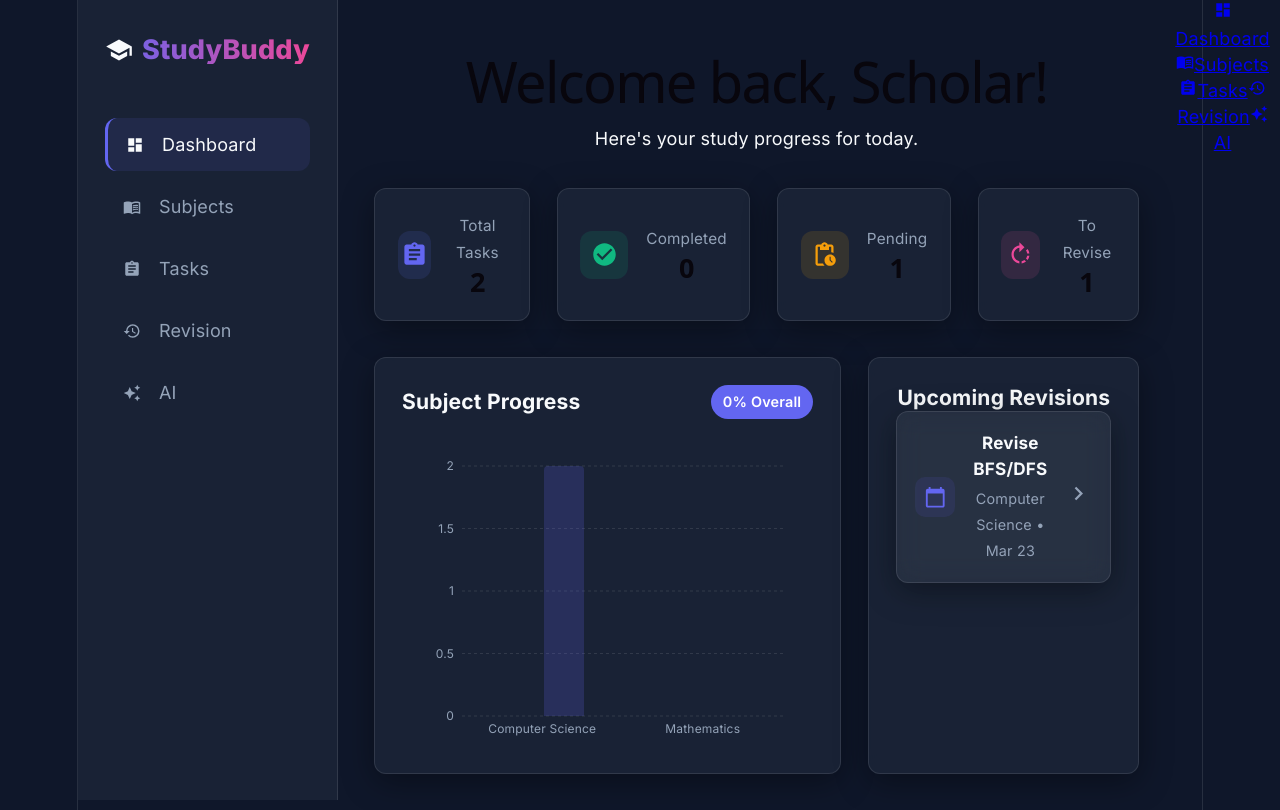
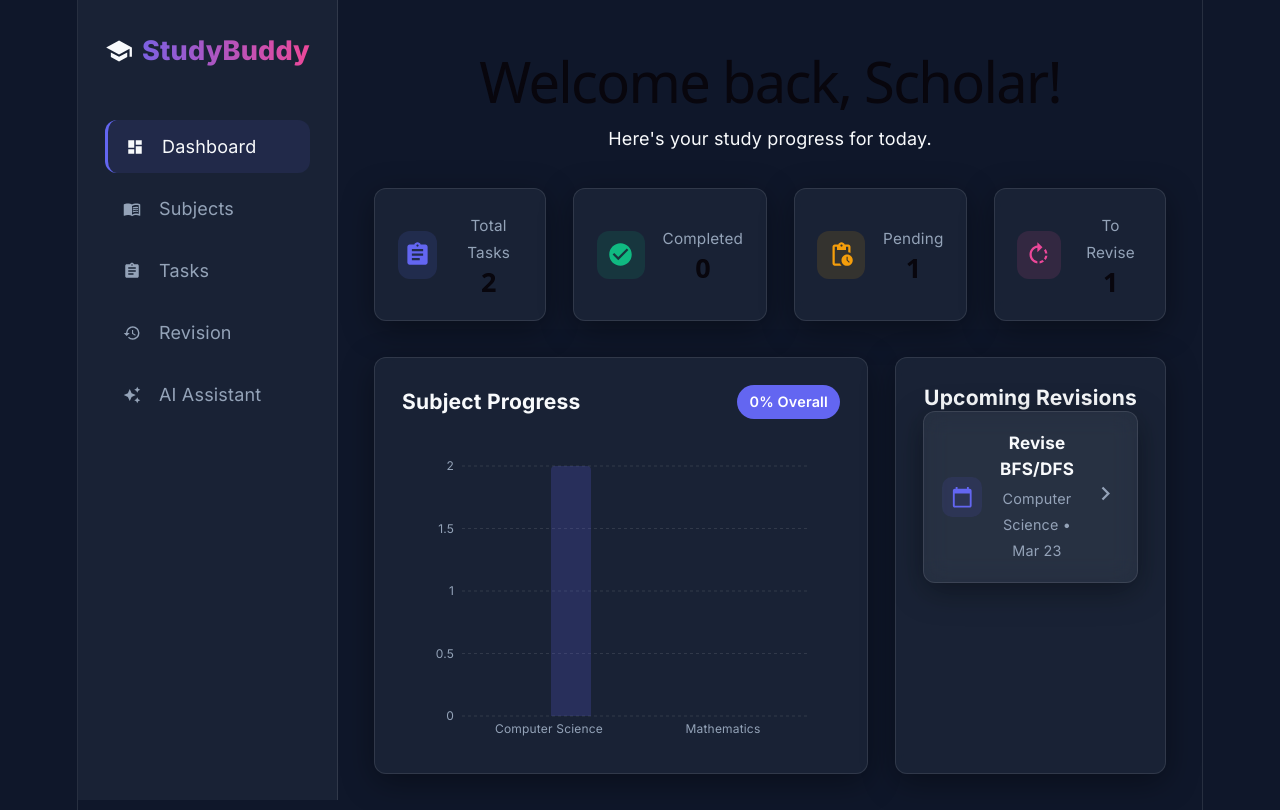
Before and after one commit to AryanMoorthy/StudyBuddy, a React (Vite) app: page /dashboard in a window 1280 px wide. Built offline with nearby package versions, Linux system fonts and the light colour scheme.

Commit message:
Update Layout.jsx

```diff
--- a/src/components/Layout.jsx
+++ b/src/components/Layout.jsx
@@ -1,4 +1,4 @@
-import React, { useState } from 'react';
+import React from 'react';
 import { NavLink, Outlet } from 'react-router-dom';
 import {
   MdDashboard,
@@ -6,23 +6,22 @@ import {
   MdAssignment,
   MdHistory,
   MdAutoAwesome,
-  MdSchool,
-  MdMenu,
-  MdClose
+  MdSchool
 } from 'react-icons/md';
 
+const Sidebar = () => {
   const links = [
     { to: '/dashboard', icon: <MdDashboard />, label: 'Dashboard' },
     { to: '/subjects', icon: <MdMenuBook />, label: 'Subjects' },
     { to: '/tasks', icon: <MdAssignment />, label: 'Tasks' },
     { to: '/revision', icon: <MdHistory />, label: 'Revision' },
-  { to: '/ai-tools', icon: <MdAutoAwesome />, label: 'AI' },
+    { to: '/ai-tools', icon: <MdAutoAwesome />, label: 'AI Assistant' },
   ];
 
-const Sidebar = () => (
+  return (
     <div className="sidebar">
       <div className="logo">
-      <MdSchool size={28} />
+        <MdSchool size={30} />
         <span>StudyBuddy</span>
       </div>
       <nav className="nav-links">
@@ -39,21 +38,7 @@ const Sidebar = () => (
       </nav>
     </div>
   );
-
-const BottomNav = () => (
-  <nav className="bottom-nav">
-    {links.map((link) => (
-      <NavLink
-        key={link.to}
-        to={link.to}
-        className={({ isActive }) => `bottom-nav-item ${isActive ? 'active' : ''}`}
-      >
-        <span className="bottom-nav-icon">{link.icon}</span>
-        <span className="bottom-nav-label">{link.label}</span>
-      </NavLink>
-    ))}
-  </nav>
-);
+};
 
 const Layout = () => {
   return (
@@ -62,7 +47,6 @@ const Layout = () => {
       <main className="main-content">
         <Outlet />
       </main>
-      <BottomNav />
     </div>
   );
 };
```
Lines whose indentation alone changed are shown as unchanged.
